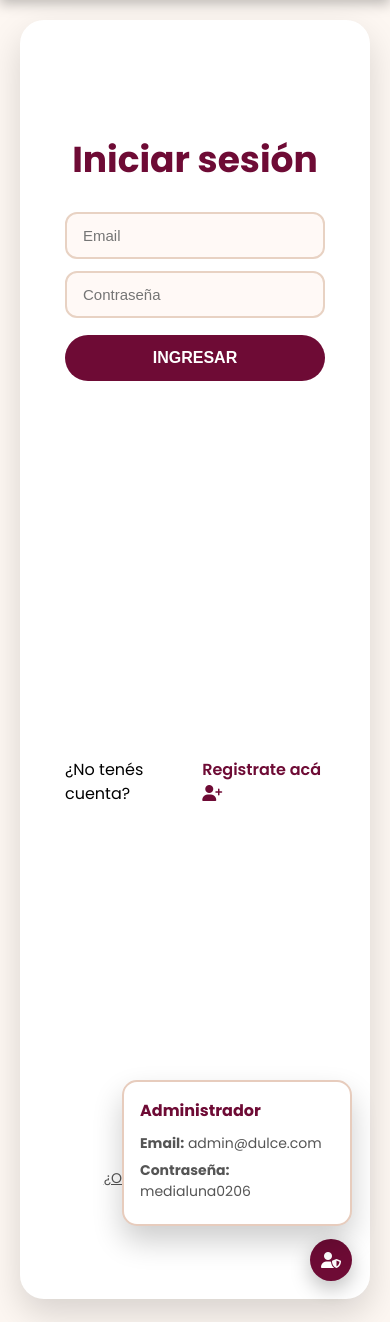
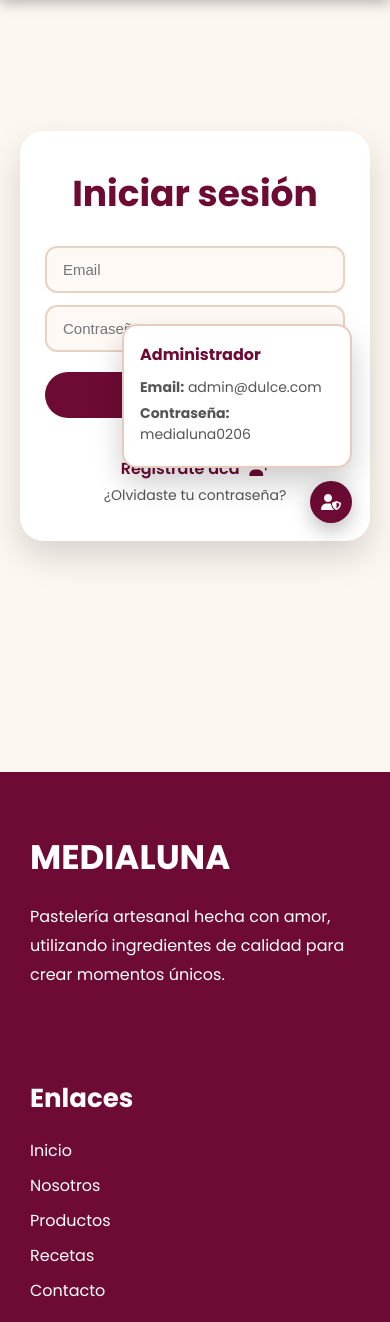
Before and after one commit to luciaamarquez/reposteria.medialuna, a PHP site: page /login.php in a window 390 px wide, after a click that opens the changed part; the page is wider, and only the part inside the window is pictured. Shown: the part 72-1394 px from the top of that part. Run offline with PHP 8.4, Linux system fonts and the light colour scheme.

Commit message:
Corrijo css de login

```diff
--- a/css/style.css
+++ b/css/style.css
@@ -754,11 +754,129 @@ footer hr{
 /*==========================
             LOGIN
 ==========================*/
+
+.login{
+    min-height:calc(100vh - 172px);
+    display:flex;
+    justify-content:center;
+    align-items:center;
+    padding:20px;
+}
+
+/* Contenedor */
+
 .login-contenedor{
     position:relative;
-}
-
-/* Botón */
+    width:100%;
+    max-width:430px;
+    background:#fff;
+    border-radius:24px;
+    padding:104px 45px;
+    box-shadow:0 15px 35px rgba(0,0,0,.15);
+    animation:entrada .7s ease;
+}
+
+.login-contenedor h2{
+    text-align:center;
+    color:#6E0B35;
+    font-size:36px;
+    margin-bottom:25px;
+}
+
+/* Formulario */
+
+.login form{
+    display:flex;
+    flex-direction:column;
+    gap:12px;
+}
+
+.login input{
+    width:100%;
+    padding:13px 16px;
+    border:2px solid #E8D2C3;
+    border-radius:12px;
+    background:#FFF9F6;
+    font-size:15px;
+    transition:.3s;
+}
+
+.login input:focus{
+    outline:none;
+    border-color:#6E0B35;
+    background:#fff;
+    box-shadow:0 0 0 4px rgba(110,11,53,.08);
+}
+
+.login button{
+    margin-top:8px;
+    padding:14px;
+    border:none;
+    border-radius:40px;
+    background:#6E0B35;
+    color:#fff;
+    font-size:16px;
+    font-weight:600;
+    cursor:pointer;
+    transition:.3s;
+}
+
+.login button:hover{
+    background:#8C1F4B;
+    transform:translateY(-3px);
+    box-shadow:0 8px 20px rgba(110,11,53,.25);
+}
+
+/* Links */
+
+.login .registro{
+    min-height:auto;
+    margin:16px 0 4px;
+    padding:0;
+    display:block;
+    text-align:center;
+    line-height:1.3;
+    color:#666;
+}
+
+.login .registro a{
+    display:inline-block;
+    margin-top:4px;
+    margin-left:0;
+    color:#6E0B35;
+    text-decoration:none;
+    font-weight:600;
+    transition:.3s;
+}
+
+.login .registro a:hover{
+    color:#8C1F4B;
+    text-decoration:underline;
+}
+
+.login .registro i{
+    margin-left:6px;
+}
+
+.login .olvide{
+    display:block;
+    margin-top:6px;
+    text-align:center;
+    font-size:14px;
+    color:#555;
+    text-decoration:none;
+    transition:.3s;
+}
+
+.login .olvide:hover{
+    color:#8C1F4B;
+    text-decoration:underline;
+}
+
+/*==========================
+      BOTÓN ADMIN DEMO
+==========================*/
+
 .admin-demo{
     position:absolute;
     bottom:18px;
@@ -777,7 +895,7 @@ footer hr{
     align-items:center;
     cursor:pointer;
     box-shadow:0 8px 20px rgba(0,0,0,.25);
-    transition:.35s;
+    transition:.3s;
 }
 
 .admin-demo summary::-webkit-details-marker{
@@ -785,11 +903,10 @@ footer hr{
 }
 
 .admin-demo summary:hover{
-    transform:scale(1.15);
     background:#8C1F4B;
-}
-
-/* Panel */
+    transform:scale(1.1);
+}
+
 .admin-demo-info{
     position:absolute;
     bottom:55px;
@@ -800,9 +917,8 @@ footer hr{
     background:#fff;
     border:2px solid #E7CCBD;
     box-shadow:0 15px 30px rgba(0,0,0,.2);
-
     opacity:0;
-    transform:translateY(15px) scale(.95);
+    transform:translateY(10px) scale(.95);
     transition:.35s;
 }
 
@@ -812,123 +928,26 @@ footer hr{
 }
 
 .admin-demo-info h4{
+    margin:0 0 10px;
     color:#6E0B35;
-    margin-bottom:10px;
+    font-size:16px;
 }
 
 .admin-demo-info p{
-    margin:6px 0;
+    margin:5px 0;
+    color:#555;
     font-size:14px;
-    color:#555;
-}
-
-
-
-.login{
-    min-height:calc(100vh - 172px);
-    display:flex;
-    justify-content:center;
-    align-items:center;
-    padding:20px;
-
-}
-
-.login-contenedor{
-    width:100%;
-    max-width:430px;
-    background:#fff;
-    border-radius:24px;
-    padding:112px 45px;
-    box-shadow:0 15px 35px rgba(0,0,0,.15);
-    animation:entrada .7s ease;
-    position: relative;
-}
-
-.login-contenedor h2{
-    text-align:center;
-    color:#6E0B35;
-    font-size:36px;
-    margin-bottom:25px;
-}
-
-.login form{
-    display:flex;
-    flex-direction:column;
-    gap:12px;
-}
-
-.login input{
-    width:100%;
-    padding:13px 16px;
-    border:2px solid #E8D2C3;
-    border-radius:12px;
-    background:#FFF9F6;
-    font-size:15px;
-    transition:.3s;
-}
-
-.login input:focus{
-    outline:none;
-    border-color:#6E0B35;
-    background:#fff;
-    box-shadow:0 0 0 4px rgba(110,11,53,.08);
-}
-
-.login button{
-    margin-top:5px;
-    padding:14px;
-    border:none;
-    border-radius:40px;
-    background:#6E0B35;
-    color:#fff;
-    font-size:16px;
-    font-weight:600;
-    cursor:pointer;
-    transition:.3s;
-}
-
-.login button:hover{
-    background:#8C1F4B;
-    transform:translateY(-3px);
-    box-shadow:0 8px 20px rgba(110,11,53,.25);
-}
-
-.login .registro{
-    margin-top:15px;
-    margin-bottom:2px;
-    padding:0;
-    line-height:1.5;
-}
-
-.login-registro i{
-    margin-left:6px;
-}
-
-.registro a{
-    color:#6E0B35;
-    text-decoration:none;
-    font-weight:600;
-    margin-left:10px;
-}
-
-.registro a:hover{
-    text-decoration:underline;
-}
-
-.login .olvide{
-    display:block;
-    margin-top:2px;
-    line-height:1.2;
-    text-align: center;
-    font-size: 14px;
-    color: rgb(83, 83, 83);
-}
-
-.olvide:hover{
-    color:#8C1F4B;
-    text-decoration:underline;
-}
-
+}
+
+/* Responsive */
+
+@media(max-width:768px){
+
+    .login-contenedor{
+        padding:35px 25px;
+    }
+
+}
 /*==========================
         REGISTRO
 ==========================*/
```
